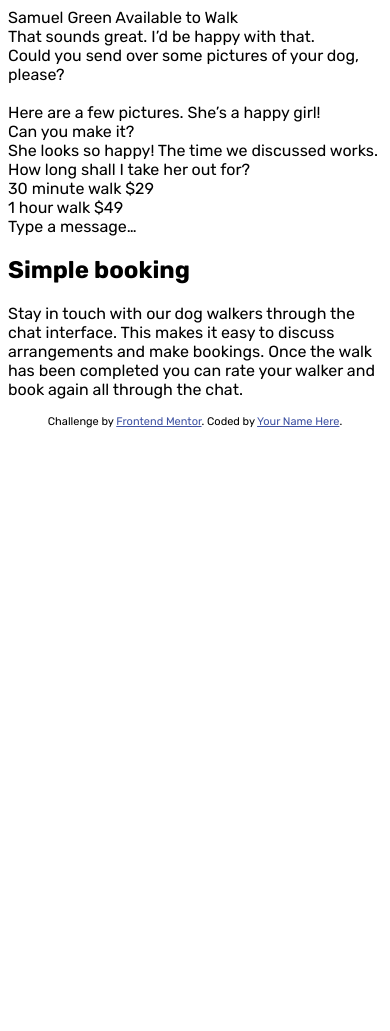
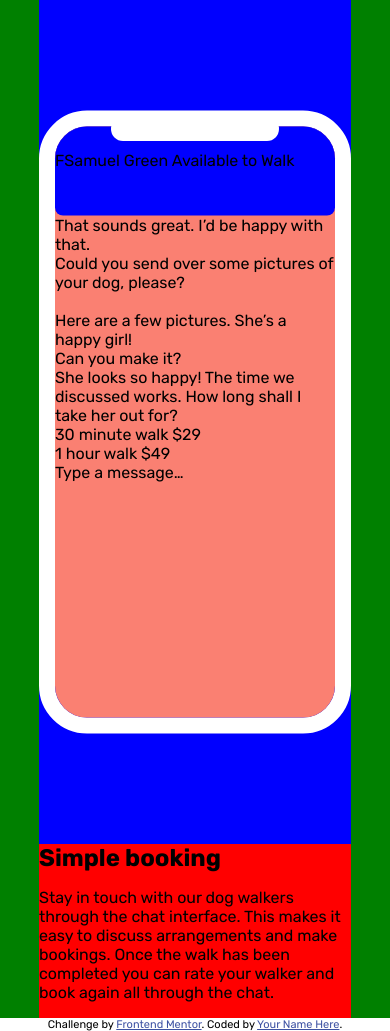
Before and after one commit to jdavidhermoso/chat-app-illustration-css, a website built with webpack: page src/index.html in a window 390 px wide. Before the commit the page ends 844 px from the top, so only its background shows below. Built offline with nearby package versions, Linux system fonts and the light colour scheme.

Commit message:
Style phone

```diff
--- a/src/index.html
+++ b/src/index.html
@@ -24,19 +24,25 @@
 <body>
 <main id="wrapper">
     <div id="background__layer"></div>
+    <div id="content">
         <section class="section product__showcase">
             <div class="phone">
                 <div class="phone__speaker"></div>
+                <div class="app">
                     <div class="app__header">
-                <span class="app__header-back-btn"></span>
-                <span class="app__header-profile-picture"></span>
-                <span class="app__header-user-name">
-                    Samuel Green
-                </span>
-                <span class="app__header-user-desc">
-                    Available to Walk
-                </span>
-                <span class="app__header-opt-btn"></span>
+                        <div class="app__header-inner">
+                            <div class="app__header-back-btn">
+                                F
+                            </div>
+                            <div class="app__header-profile-picture">
+                                <img src="" alt=""/>
+                            </div>
+                            <div class="app__header-content">
+                                <span class="app__header-user-name"> Samuel Green</span>
+                                <span class="app__header-user-desc"> Available to Walk</span>
+                            </div>
+                            <div class="app__header-opt-btn"></div>
+                        </div>
                     </div>
                     <div class="app__body">
                         <div class="app__message received">
@@ -84,7 +90,7 @@
                         </div>
                         <div class="app__send-btn"></div>
                     </div>
-
+                </div>
             </div>
         </section>
         <section class="section product__description">
@@ -95,6 +101,7 @@
                 your walker and book again all through the chat.
             </p>
         </section>
+    </div>
 </main>
 <div class="attribution">
     Challenge by <a href="https://www.frontendmentor.io?ref=challenge" target="_blank">Frontend Mentor</a>.
--- /dev/null
+++ b/src/styles/_app.scss
@@ -0,0 +1,20 @@
+.app {
+  position: absolute;
+  top: 0;
+  left: 0;
+  border-radius: 2em;
+  height: 100%;
+  background-color: salmon;
+
+  &__header {
+    height: 15%;
+    background-color: blue;
+    border-radius: 2em 2em 0.5em 0.5em;
+
+    &-inner {
+      display: flex;
+      height: calc(100% - 1.5em);
+      padding-top: 1.5em;
+    }
+  }
+}
--- /dev/null
+++ b/src/styles/_layout.scss
@@ -0,0 +1,30 @@
+@import "sizes";
+
+#wrapper {
+  width: 100vw;
+  background-color: green;
+}
+
+#content {
+  display: flex;
+  flex-direction: column;
+  position: relative;
+  width: $content-width;
+  margin: 0 auto;
+  height: 100%;
+
+  background-color: salmon;
+}
+
+.section {
+  &.product__showcase {
+    position: relative;
+    height: $product-showcase-height;
+
+    background-color: blue;
+  }
+
+  &.product__description {
+    background-color: red;
+  }
+}
--- /dev/null
+++ b/src/styles/_phone.scss
@@ -0,0 +1,21 @@
+.phone {
+  position: absolute;
+  top: 50%;
+  left: 50%;
+  transform: translate(-50%, -50%);
+  border: 1em solid $white;
+  width: calc(100% - 2em);
+  height: 70%;
+  border-radius: 3em;
+
+  &__speaker {
+    position: relative;
+    width: 60%;
+    height: 1.5em;
+    margin: 0 auto;
+    background-color: $white;
+    border-radius: 3em;
+    transform: translateY(-40%);
+    z-index: 10;
+  }
+}
--- /dev/null
+++ b/src/styles/_reset.scss
@@ -0,0 +1,8 @@
+body {
+  margin: 0;
+  box-sizing: border-box;
+}
+
+h1 {
+  margin: 0;
+}
--- /dev/null
+++ b/src/styles/_sizes.scss
@@ -0,0 +1,2 @@
+$content-width: 80%;
+$product-showcase-height: 100vh;
--- a/src/styles/main.scss
+++ b/src/styles/main.scss
@@ -1,5 +1,9 @@
+@import "reset";
 @import "colors";
 @import "fonts";
+@import "layout";
+@import "phone";
+@import "app";
 
 body {
   font-family: $font-family;
```
Lines whose indentation alone changed are shown as unchanged.
